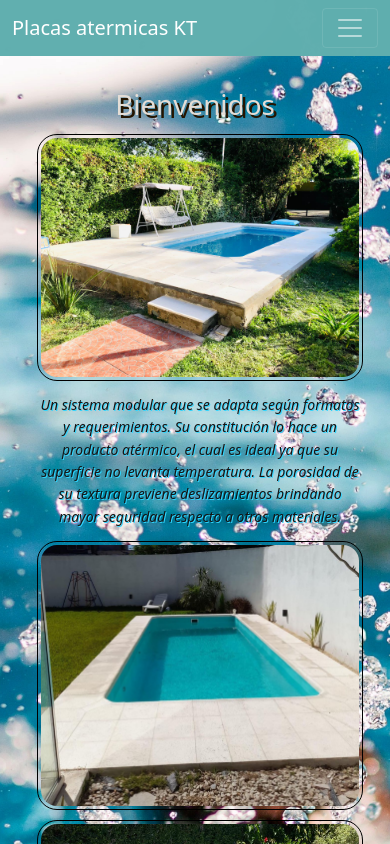
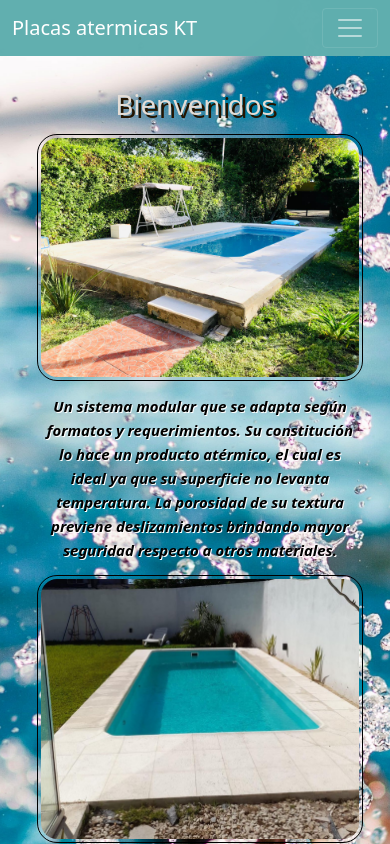
Before and after one commit to Pinkei/MyProyectReact, a React (Create React App) app: page / in a window 390 px wide. Shown: the top 844 px of the page. Built offline with nearby package versions, Linux system fonts and the light colour scheme.

Commit message:
cambios en las letras para que se vea mejor

```diff
--- a/src/componentes/home/home.css
+++ b/src/componentes/home/home.css
@@ -39,9 +39,12 @@ body{
 /* celulares */
 @media(max-width:480px) {
     .contenedorbb{
-        font-size: 14px;
+        font-size: 15px;
         padding: 3px;
         margin: 5px;
+        color: black ;
+        text-shadow: 1px 1px rgb(255, 255, 255);
+        font-weight: bold;
     }
     .piletasillon{
         padding: 3px;
@@ -53,6 +56,9 @@ body{
 @media(min-width:480px) and (max-width:767px){
     .contenedorbb{
         font-size: 18px;
+        color:black;
+        text-shadow: 1px 1px rgb(255, 255, 255);
+        font-weight: bold;
     }
     .piletasillon{
         padding: 4px;
--- a/src/componentes/nosotros/nosotros.css
+++ b/src/componentes/nosotros/nosotros.css
@@ -4,7 +4,7 @@
 }
 
 .contenedorNosotros{
-    background-image: url('../img/aguaFondo.jpg');
+    background-image: url('../img/fondo2.jpg');
     background-color: rgb(221, 219, 219);
     background-repeat: no-repeat;
     background-size: cover;
@@ -21,11 +21,12 @@
     font-size: 1.8rem;
     line-height: 1.4;
     padding: 10px;
-    color: rgb(252, 246, 246);
-    text-shadow: 1px 3px rgb(5, 5, 5);
+    color: black;
+    text-shadow: 1px 1px white;
     width: 100%;
     margin: 10px;
     height: 50%;
+    font-weight: bold;
 }
 
 img{
```
